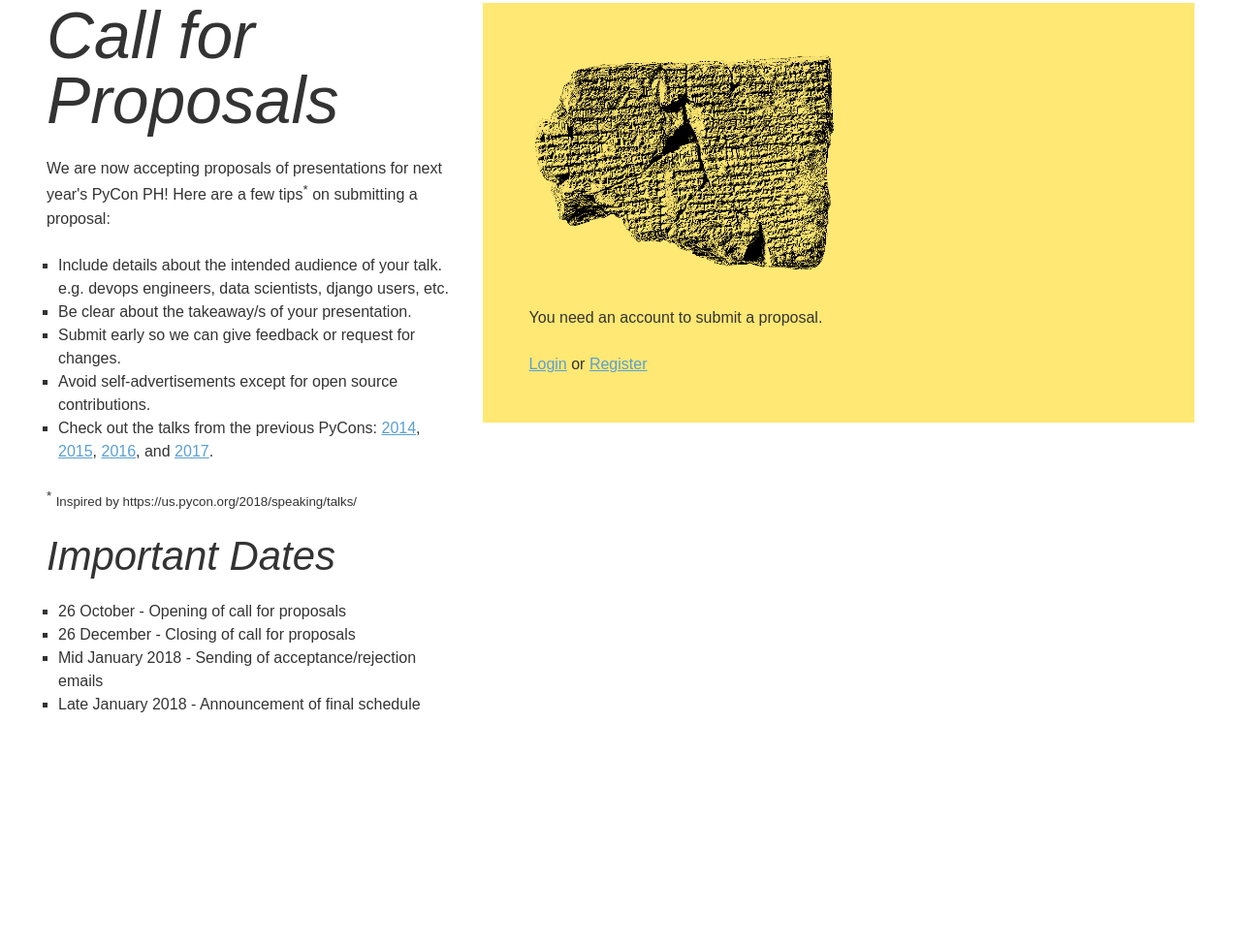
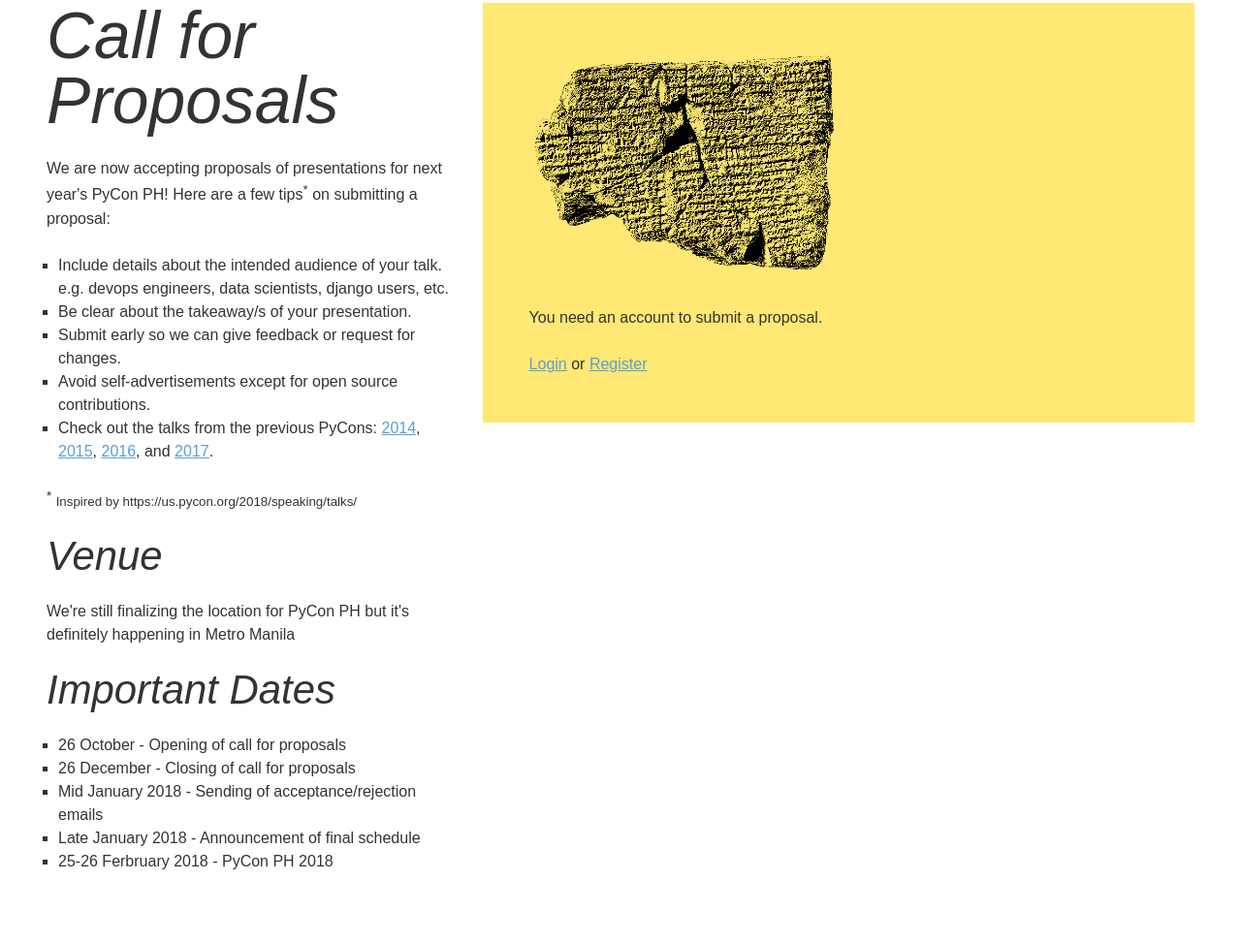
Before and after one commit to pythonph/pycon-2018, a Django app: page /cfp/ in a window 1280 px wide. Shown: the part 179-1152 px from the top of the page at 97% size. Before the commit the page ends 914 px from the top, so only its background shows below. Run offline with Django 3.2, Linux system fonts and the light colour scheme; parts of the project's set-up code (start-up, migrations or seed data) failed here and were passed over; some libraries are stand-ins or nearby versions.

Commit message:
Add event venue and date details

```diff
--- a/pyconph/program/templates/program/cfp.html
+++ b/pyconph/program/templates/program/cfp.html
@@ -27,12 +27,16 @@
       <sup>*</sup>
       <small>Inspired by https://us.pycon.org/2018/speaking/talks/</small>
     </p>
+    <h3>Venue</h3>
+    <p>We're still finalizing the location for PyCon PH but it's definitely
+    happening in Metro Manila</p>
     <h3>Important Dates</h3>
     <ul>
       <li>26 October - Opening of call for proposals
       <li>26 December - Closing of call for proposals
       <li>Mid January 2018 - Sending of acceptance/rejection emails
       <li>Late January 2018 - Announcement of final schedule
+      <li>25-26 Ferbruary 2018 - PyCon PH 2018
     </ul>
   </div>
   <form action='' method='post'>
```
